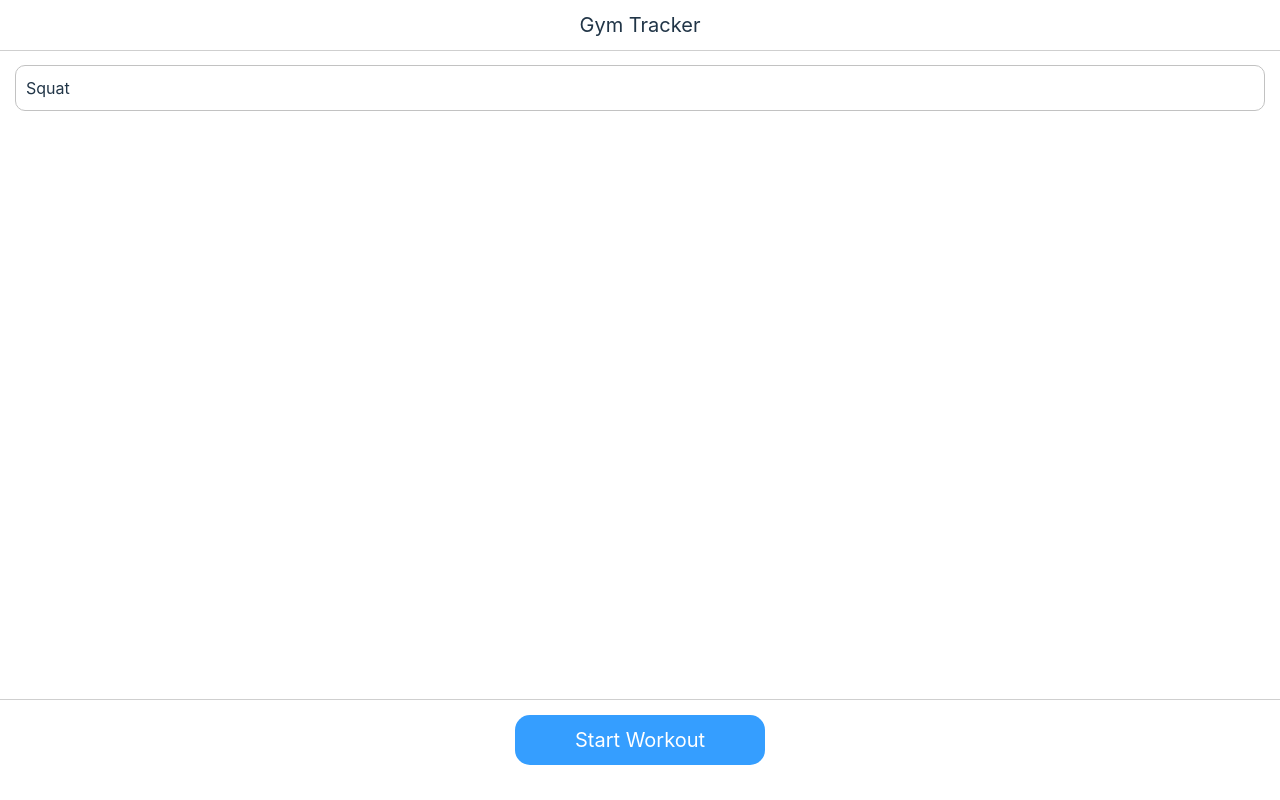
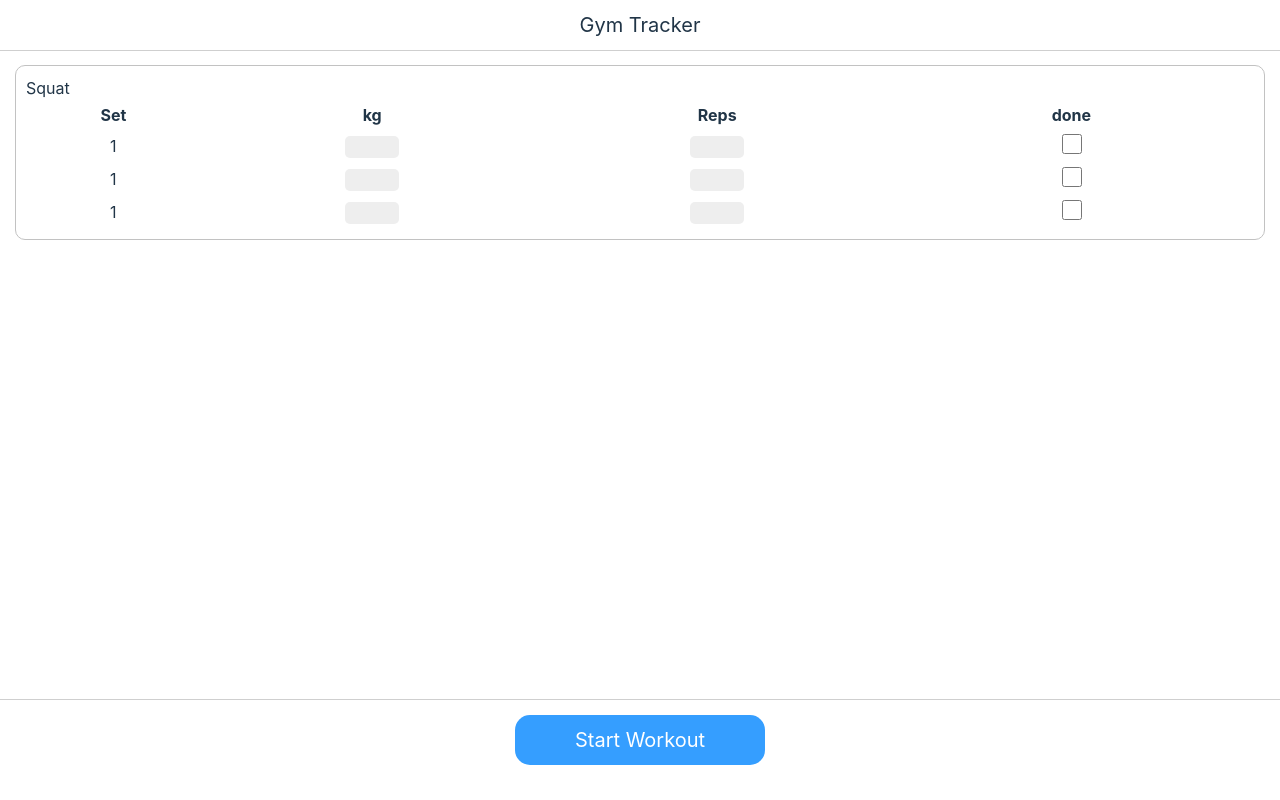
Before and after one commit to Gym-Tracker/Gym-Tracker, a React (Vite) app: page / in a window 1280 px wide. Built offline with nearby package versions, Linux system fonts and the light colour scheme.

Commit message:
Added table to exercise card

```diff
--- a/src/components/WorkoutScreen/ExerciseCard.css
+++ b/src/components/WorkoutScreen/ExerciseCard.css
@@ -8,3 +8,17 @@
   border-color: rgb(194, 194, 194);
   border-radius: 10px;
 }
+
+.table {
+  width: 100%;
+  text-align: center;
+}
+
+input {
+  width: 50px;
+  height: 20px;
+  border: 0;
+  background-color: rgb(238, 238, 238);
+  border-radius: 5px;
+  text-align: center;
+}
--- a/src/components/WorkoutScreen/ExerciseCard.tsx
+++ b/src/components/WorkoutScreen/ExerciseCard.tsx
@@ -4,6 +4,32 @@ export default function ExerciseCard() {
   return (
     <div className='card'>
       <div>Squat</div>
+      <table className='table'>
+        <tr>
+          <th>Set</th>
+          <th>kg</th>
+          <th>Reps</th>
+          <th>done</th>
+        </tr>
+        <tr>
+          <td>1</td>
+          <td><input type="number"/></td>
+          <td><input type="number"/></td>
+          <td><input type="checkbox"/></td>
+        </tr>
+        <tr>
+          <td>1</td>
+          <td><input type="number"/></td>
+          <td><input type="number"/></td>
+          <td><input type="checkbox"/></td>
+        </tr>
+        <tr>
+          <td>1</td>
+          <td><input type="number"/></td>
+          <td><input type="number"/></td>
+          <td><input type="checkbox"/></td>
+        </tr>
+      </table>
     </div>
   )
 }
```
